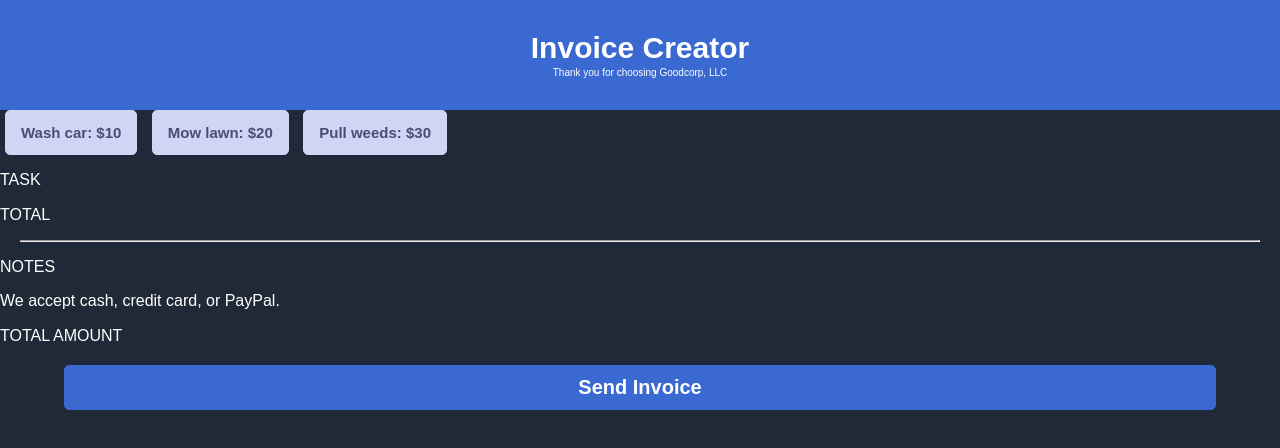
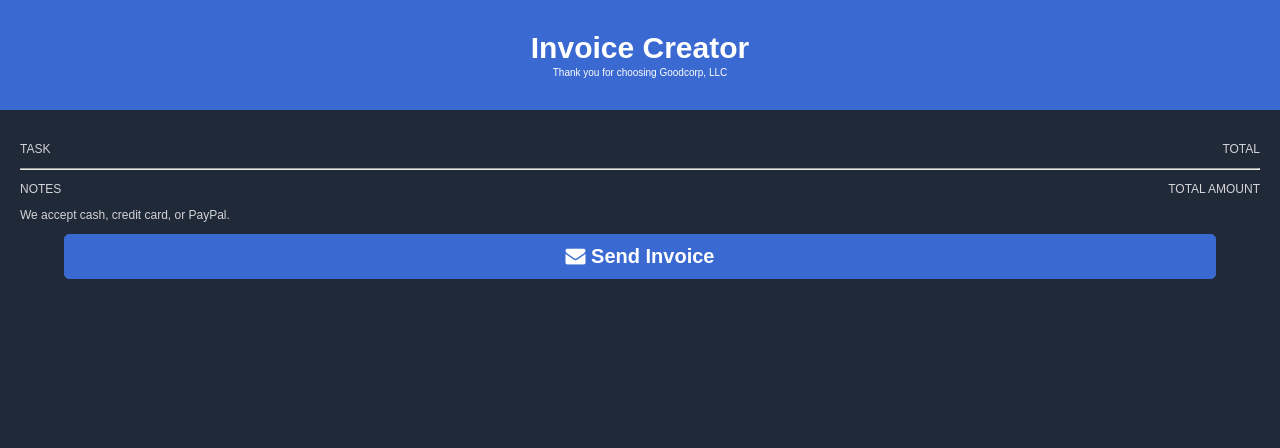
Before and after one commit to friedpikmin/scrimba_invoice_creator, a plain HTML site: page index.html in a window 1280 px wide. Drawn offline with nearby package versions, Linux system fonts and the light colour scheme.

Commit message:
Code Review update

```diff
--- a/index.html
+++ b/index.html
@@ -1,6 +1,11 @@
 <html>
-    <head><link rel="stylesheet" href="https://cdnjs.cloudflare.com/ajax/libs/normalize/8.0.1/normalize.css">
+    <head>
+        <meta charset="UTF-8">
+        <meta name="viewport" content="width=device-width, initial-scale=1.0">
         <link rel="stylesheet" href="index.css">
+        <link rel="preconnect" href="https://fonts.gstatic.com">
+        <link rel="stylesheet" href="https://cdnjs.cloudflare.com/ajax/libs/font-awesome/4.7.0/css/font-awesome.min.css">
+        <link href="https://fonts.googleapis.com/css2?family=PT+Sans:ital,wght@0,400;0,700;1,400&family=Source+Sans+Pro:wght@900&display=swap" rel="stylesheet">
         <title>Invoice Creator</title>
     </head>
     <body>
@@ -11,38 +16,34 @@
             </div>
         </header>
         <main>
-            <div class="job-buttons">
-                <button id = "wash-btn">Wash car: $10</button>
-                <button id = "mow-btn">Mow lawn: $20</button>
-                <button id = "pull-btn">Pull weeds: $30</button>
+            <div id="job-btns" class = "btn-group"></div>
+            <div class="list-el">
+                <div id = "tasks" class="row">
+                    <div class="column">
+                        <p>TASK</p>
+                        <ul id="ul-task-el"></ul>
                     </div>
-            <div class="columns">
-                <div class="task-column">
-                    <p>TASK</p>
-                    <div class="task-remove-btn-column">
-                        <ul id="ul-task-el">
-                        </ul>
+                    <div class="column">
+                        <p>TOTAL</p>
+                        <ul id="ul-amt-el"></ul>
                     </div>
-                </div>
-                <div class="total-column">
-                    <p>TOTAL</p>
-                    <ul id="ul-amt-el">
-                    </ul>
                 </div>
             </div>
             <hr>
-            <div class="columns2">
-                <div class="task-column">
+            <div class="total">
+                <div class = "row">
+                    <div class="column">
                         <p>NOTES</p>
                         <p>We accept cash, credit card, or PayPal.</p>
                     </div>
-                <div class="total-column">
+                    <div class="column">
                         <p>TOTAL AMOUNT</p>
                         <p id="total-amt-el"></p>
                     </div>
                 </div>
+            </div>
             <div class ="send-btn">
-                <button id = "send-btn">Send Invoice</button>
+                <button id = "send-btn"><i class = "fa fa-envelope"></i> Send Invoice</button>
             </div>
         </main>
         <script src="index.js"></script>
```
Lines whose indentation alone changed are shown as unchanged.
